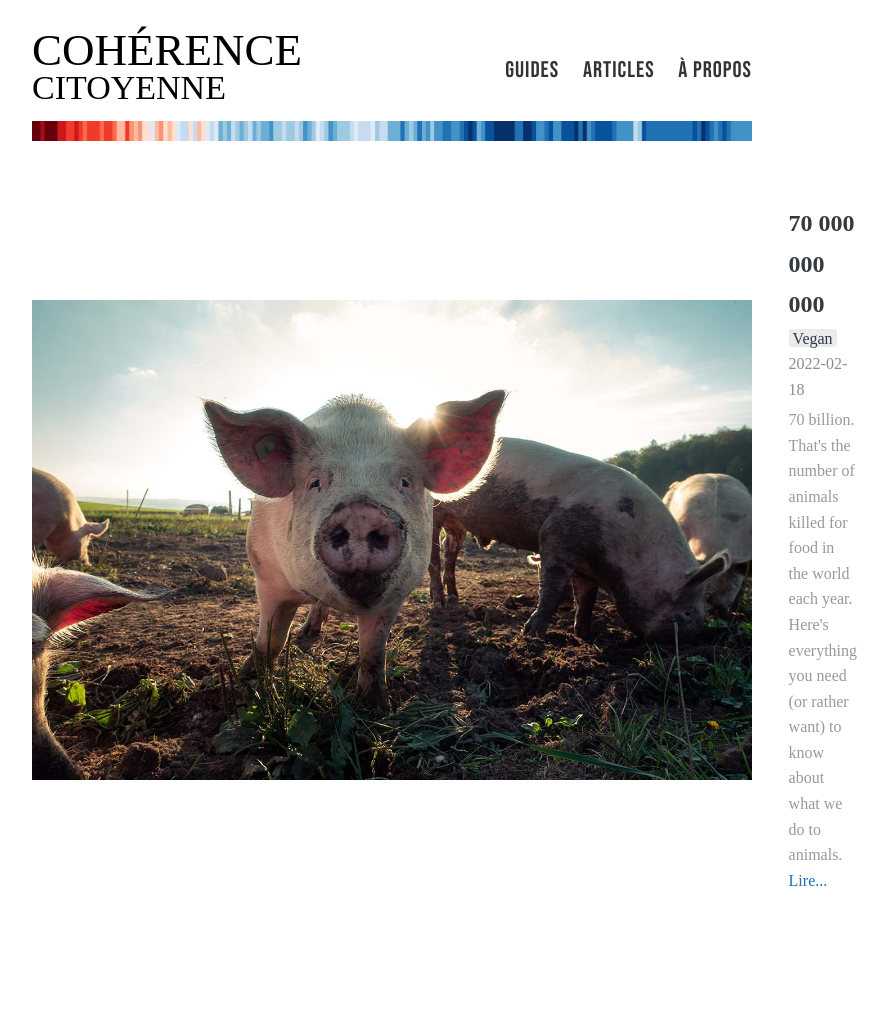
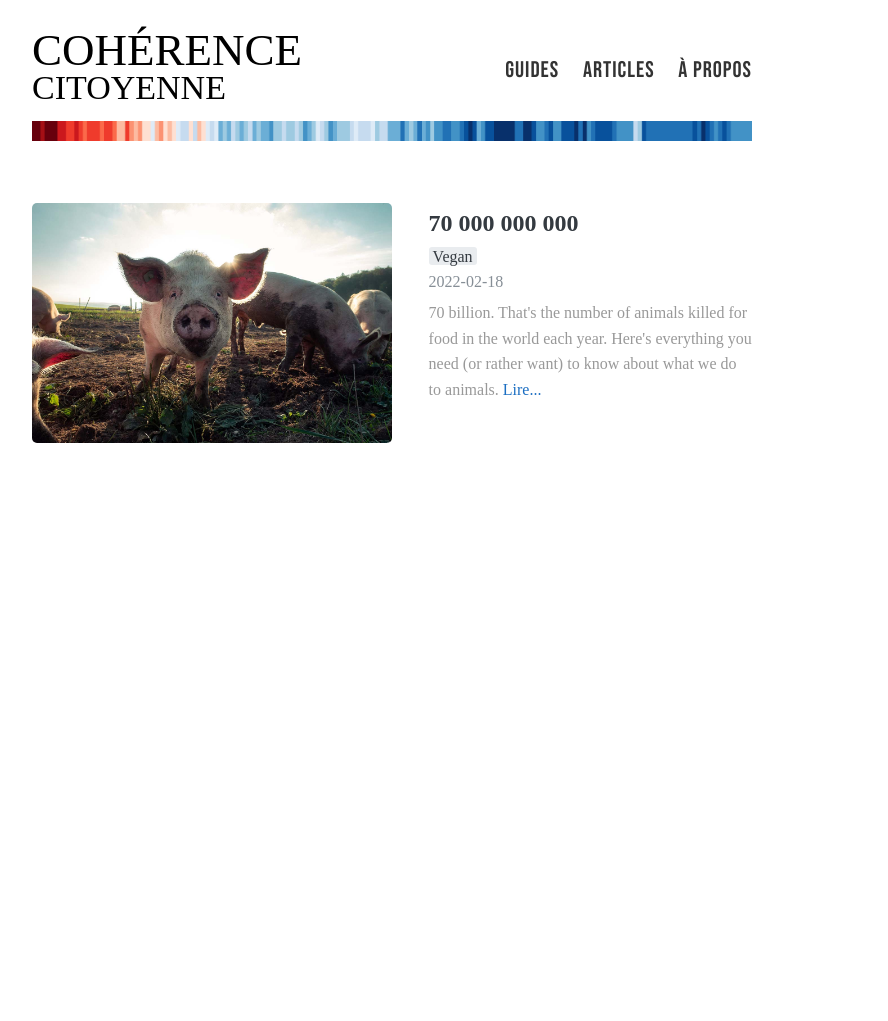
Before and after one commit to loicguichaoua/loicguichaoua.github.io, a Jekyll site: the page built from articles.html, in a window 1280 px wide. Shown: the whole page, without its empty margins (248-1136 px from the left). Built offline with Jekyll 4.4.1, drawn with Linux system fonts in a browser that asks for light colours; some web fonts are replaced; after the commit the page ends 900 px from its top, so only the background shows below that.

Commit message:
articles

```diff
--- a/articles.html
+++ b/articles.html
@@ -19,7 +19,7 @@ layout: default
 
         <div style="display:flex;flex-direction:row;">
 
-          <img src="/images/posts/friend-or-food.jpg" style="object-fit:contain;max-width:100%;margin-right:3%;">
+          <img src="/images/posts/friend-or-food.jpg" style="object-fit:contain;max-width:50%;margin-right:3%;">
 
           <div style="display:flex;flex-direction:column;margin-left:15px;">
 
```
